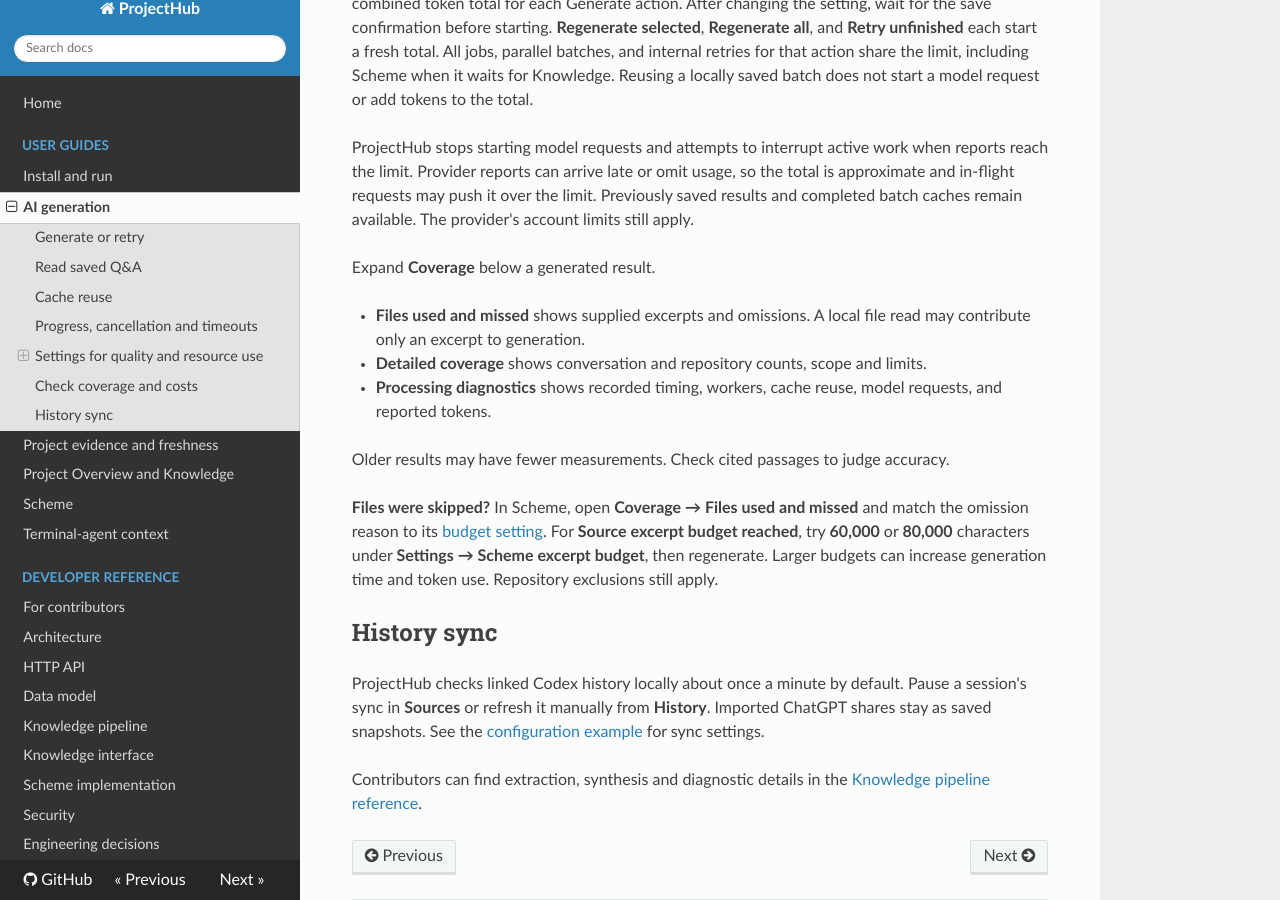
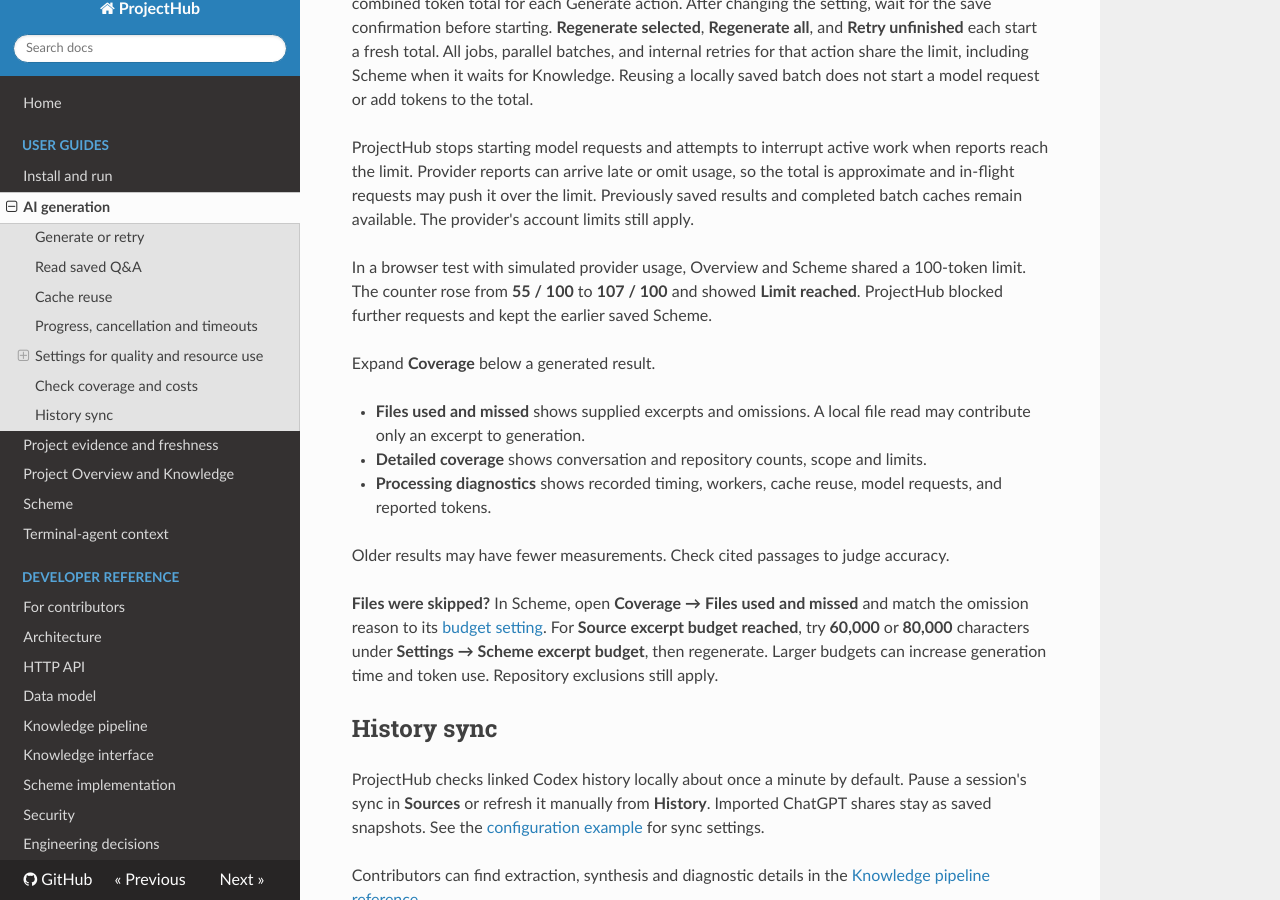
Before and after one commit to avnikonenko/ProjectHub, an MkDocs documentation site: the page built from docs/AI_GENERATION.md, in a window 1280 px wide and 900 px high, scrolled down 5304 px. Built offline with MkDocs 1.6.1, drawn with Linux system fonts in a browser that asks for light colours; nearby versions of some CDN libraries.

Commit message:
Document the shared token limit browser example

```diff
--- a/docs/AI_GENERATION.md
+++ b/docs/AI_GENERATION.md
@@ -203,9 +203,14 @@ does not start a model request or add tokens to the total.
 
 ProjectHub stops starting model requests and attempts to interrupt active work
 when reports reach the limit. Provider reports can arrive late or omit usage,
-so the total is approximate and in-flight
-requests may push it over the limit. Previously saved results and completed
-batch caches remain available. The provider's account limits still apply.
+so the total is approximate and in-flight requests may push it over the limit.
+Previously saved results and completed batch caches remain available. The
+provider's account limits still apply.
+
+In a browser test with simulated provider usage, Overview and Scheme shared a
+100-token limit. The counter rose from **55 / 100** to **107 / 100** and showed
+**Limit reached**. ProjectHub blocked further requests and kept the earlier
+saved Scheme.
 
 Expand **Coverage** below a generated result.
 
```
